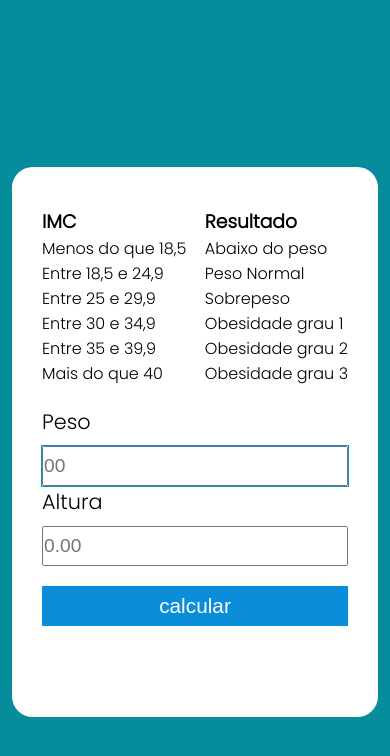
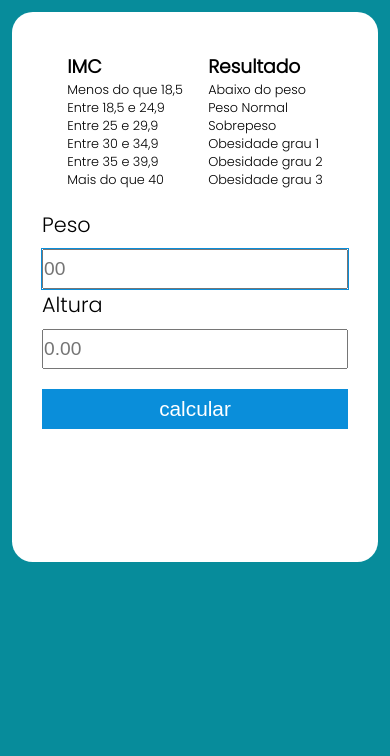
Before and after one commit to nicolasBraga01/calculadoraIMC, a plain HTML site: page index.html in a window 390 px wide. Drawn offline with Linux system fonts and the light colour scheme.

Commit message:
atualização

```diff
--- a/style.css
+++ b/style.css
@@ -19,15 +19,12 @@ body {
   display: flex;
   justify-content: center;
   height: 100vh;
-  align-items: center;
   flex-wrap: wrap;
   margin: 12px;
   overflow: hidden;
 }
-
 .container{
     width: 450px;
-    margin-top: 15px;
     height: 550px;
     border-radius: 1.3em;
     padding: 30px;
@@ -35,7 +32,7 @@ body {
 }
 .organiza{
     display: flex;
-    justify-content: space-between;
+    justify-content: space-evenly;
     margin-top: 10px;
 }
 
@@ -83,3 +80,17 @@ form input:focus{
     background-color: #e30f0f;
     font-size: 0.8em;
 }
+
+@media screen and (max-width:667px){
+    p{
+        font-size: 0.8em;
+    }
+}
+
+
+@media screen and (min-width:1200px){
+
+    body{
+        align-items: center;
+    }
+}
```
